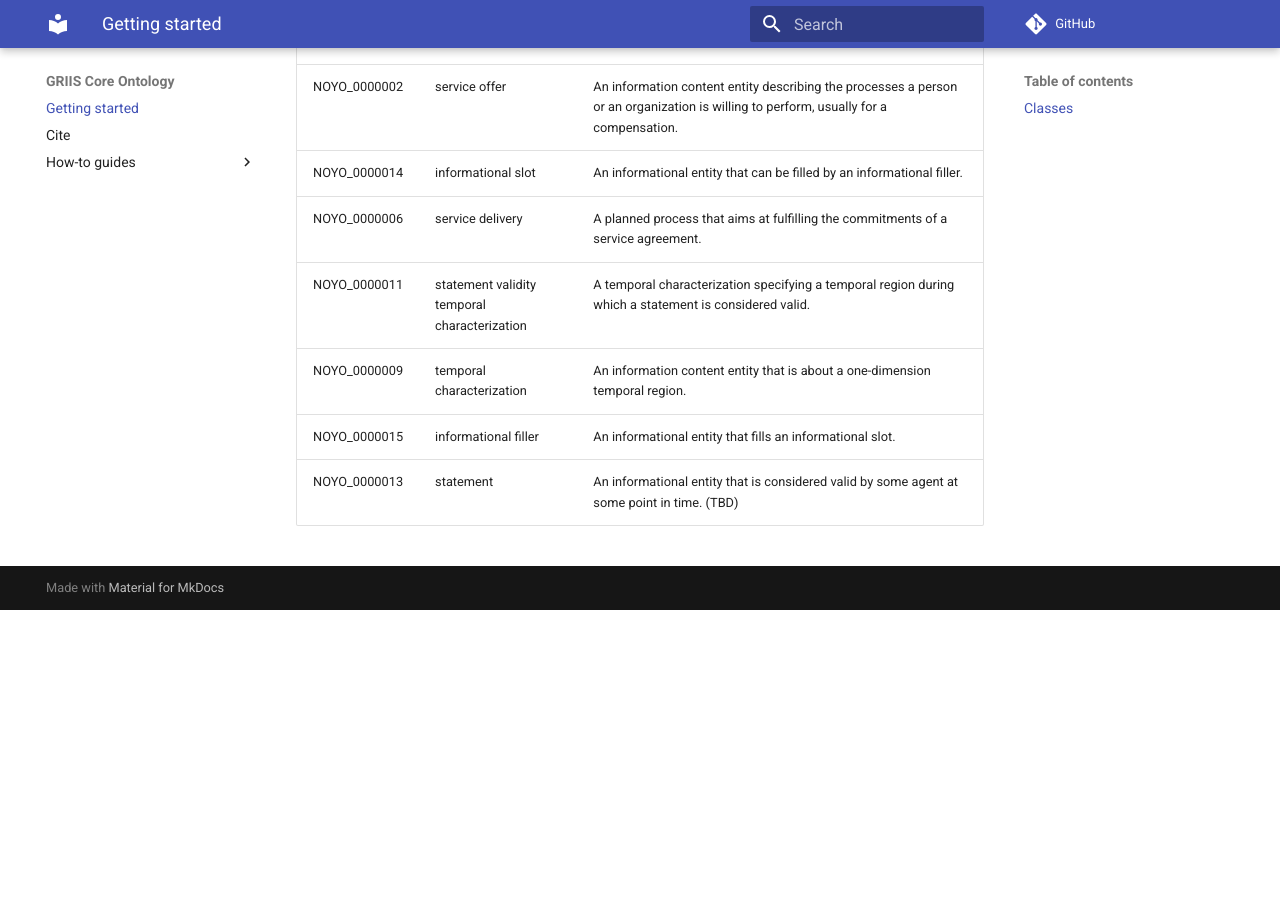
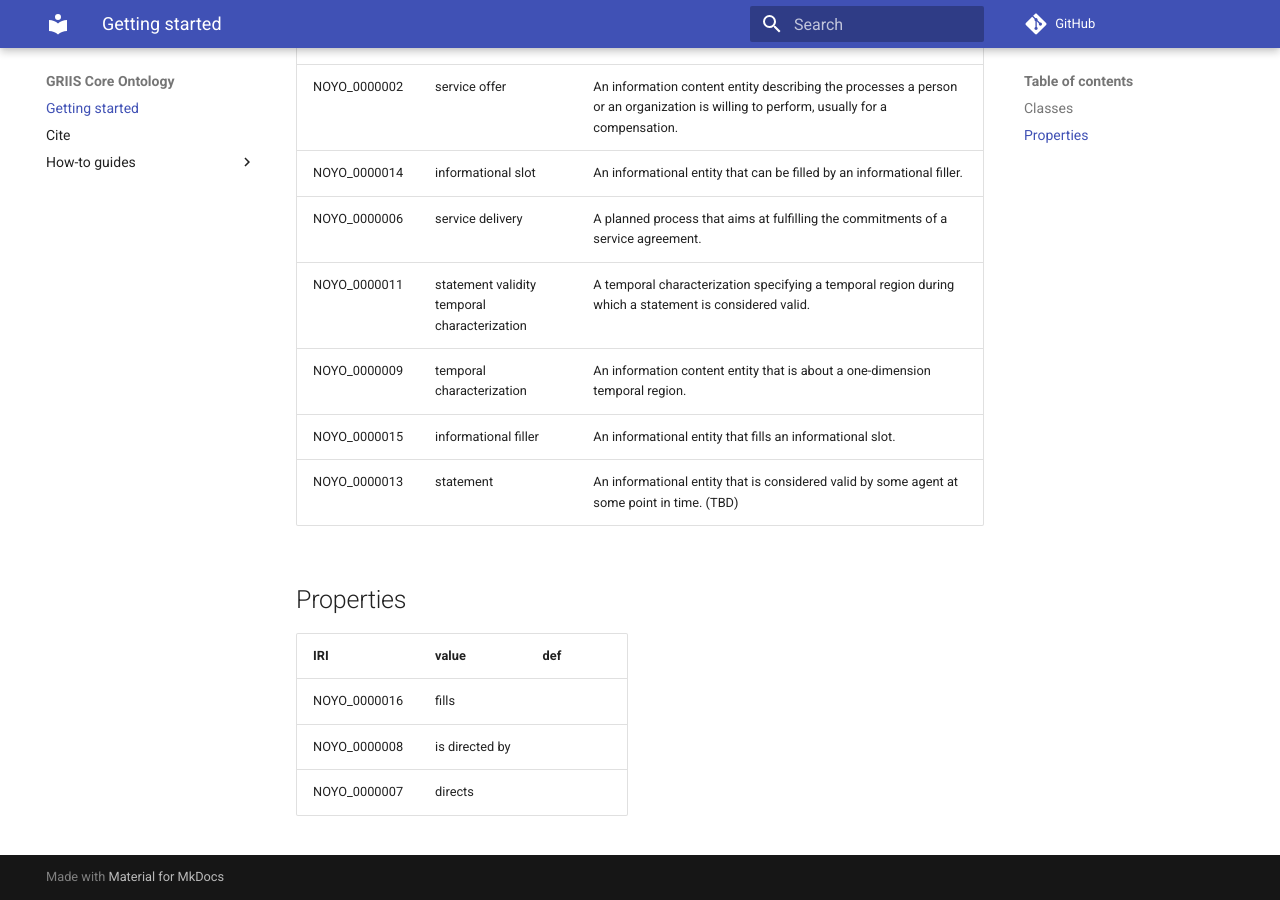
Before and after one commit to OpenLHS/NOYO, an MkDocs documentation site: the page built from docs/index.md, in a window 1280 px wide and 900 px high, scrolled down 797 px. Built offline with MkDocs 1.6.1 and Material for MkDocs 9.7.7, drawn with Linux system fonts in a browser that asks for light colours; comment, search, counter and statistics services are not loaded; before the commit the page ends 1407 px from its top, so only the background shows below that.

Commit message:
Report on properties

```diff
--- a/docs/index.md
+++ b/docs/index.md
@@ -23,3 +23,12 @@ You can find descriptions of the standard ontology engineering workflows [here](
 |NOYO_0000009                                  |temporal characterization                |An information content entity that is about a one-dimension temporal region.                                                                                                                                                                     |
 |NOYO_0000015                                  |informational filler                     |An informational entity that fills an informational slot.                                                                                                                                                                                        |
 |NOYO_0000013                                  |statement                                |An informational entity that is considered valid by some agent at some point in time. (TBD)                                                                                                                                                      |
+
+
+## Properties
+
+|IRI                                           |value                                    |def|
+|----------------------------------------------|-----------------------------------------|---|
+|NOYO_0000016                                  |fills                                    |   |
+|NOYO_0000008                                  |is directed by                           |   |
+|NOYO_0000007                                  |directs                                  |   |
--- a/src/ontology/NOYO-odk.yaml
+++ b/src/ontology/NOYO-odk.yaml
@@ -19,4 +19,5 @@ import_group:
 robot_report:
   custom_sparql_exports:
     - base-classes-report
+    - base-properties-report
 robot_java_args: "-Xmx8G"
```
Also changed, not shown: site/index.html, site/search/search_index.json, 3 other files.
